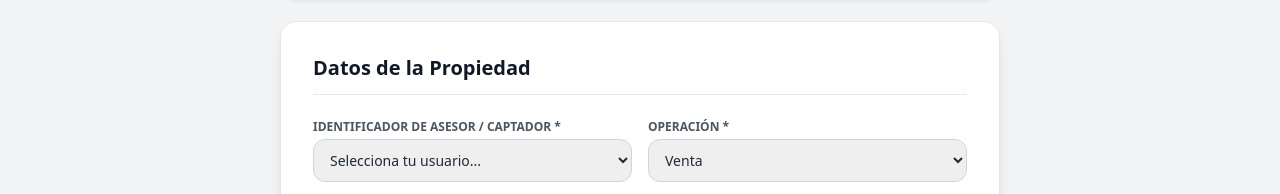
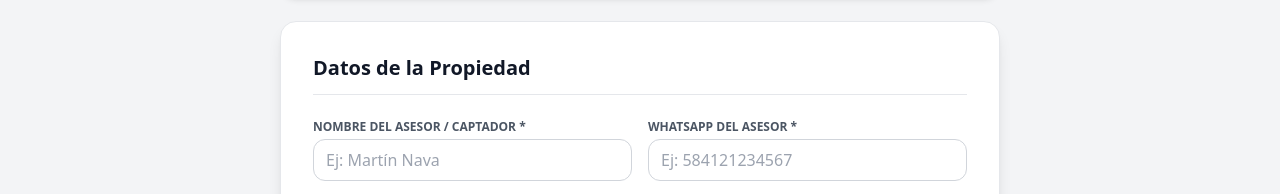
Before and after one commit to asistentedeacm-code/EcoNexus, a plain HTML site: page captacion.html in a window 1280 px wide. Shown: the part 539-733 px from the top of the page. Drawn offline with nearby package versions, Linux system fonts and the light colour scheme.

Commit message:
Update captacion.html

```diff
--- a/captacion.html
+++ b/captacion.html
@@ -63,12 +63,14 @@
       <h2 class="text-xl font-bold text-gray-900 border-b pb-3">Datos de la Propiedad</h2>
 
       <div class="grid grid-cols-1 md:grid-cols-2 gap-4">
+
         <div>
-          <label class="block text-xs font-bold uppercase text-gray-600 mb-1">Identificador de Asesor / Captador *</label>
-          <select id="idAsesor" required class="w-full border border-gray-300 rounded-xl px-3 py-2.5 text-sm focus:ring-2 focus:ring-econexus outline-none">
-            <option value="">Selecciona tu usuario...</option>
-            <option value="ADV-01">ADV-01 | Martín Nava</option>
-          </select>
+            <label class="block text-xs font-bold uppercase text-gray-600 mb-1">Nombre del Asesor / Captador *</label>
+            <input type="text" id="nombreAsesor" required placeholder="Ej: Martín Nava" class="w-full border border-gray-300 rounded-xl px-3 p-2">
+          </div>
+          <div>
+            <label class="block text-xs font-bold uppercase text-gray-600 mb-1">WhatsApp del Asesor *</label>
+            <input type="tel" id="telefonoAsesor" required placeholder="Ej: 584121234567" class="w-full border border-gray-300 rounded-xl px-3 p-2">
           </div>
 
         <div>
@@ -222,7 +224,8 @@ async function procesarCarga(e) {
 
 const payload = {
           action: "CREAR_PROPIEDAD",
-      id_asesor: document.getElementById("idAsesor").value,
+          nombre_asesor: document.getElementById("nombreAsesor").value,
+          telefono_asesor: document.getElementById("telefonoAsesor").value.replace(/[^0-9]/g, ''),
           operacion: document.getElementById("operacion").value,
           tipo: document.getElementById("tipo").value,
           precio: document.getElementById("precio").value,
@@ -233,7 +236,7 @@ async function procesarCarga(e) {
           estacionamientos: document.getElementById("estacionamientos").value,
           metros: document.getElementById("metros").value,
           descripcion: document.getElementById("descripcion").value,
-      fotosArchivos: fotosBase64 // Se envía el array con los archivos adjuntos
+          fotosArchivos: fotosBase64
         };
 
     await fetch(API_URL, {
```
Lines whose indentation alone changed are shown as unchanged.
